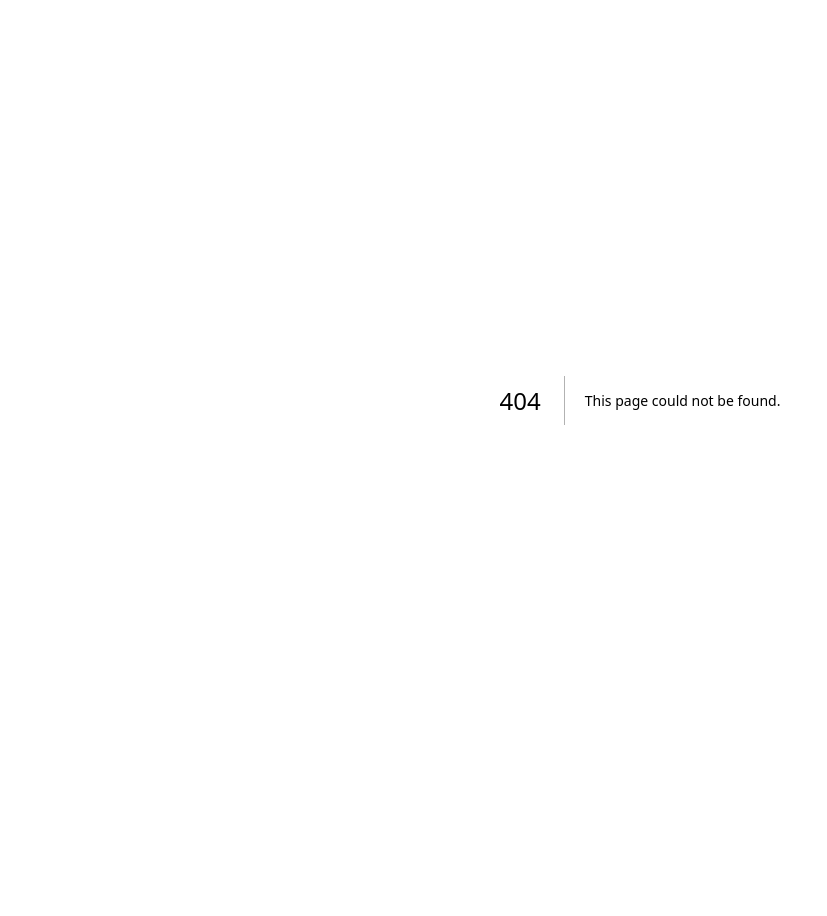
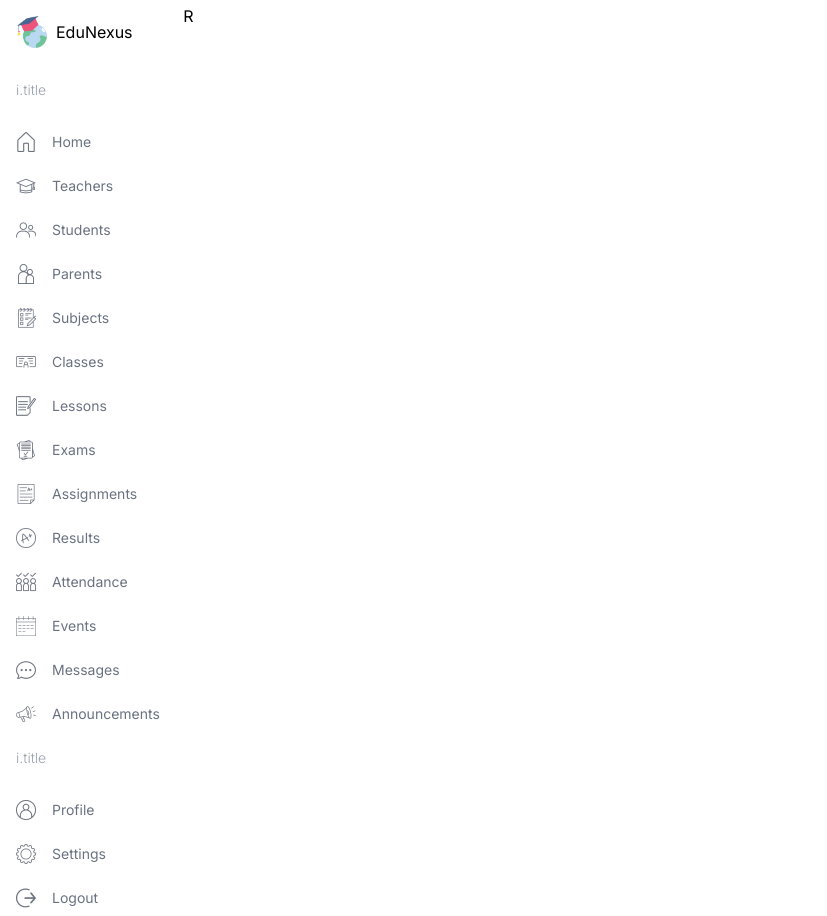
Before and after one commit to Simranjit884/edunexus, a Next.js app: page /admin in a window 1280 px wide. Before the commit this address had no page. Shown: the whole page, without its empty margins (0-827 px from the left). Before the commit the page ends 800 px from the top, so only its background shows below. Built offline with nearby package versions, Linux system fonts and the light colour scheme.

Commit message:
implemented the ui of left layout

```diff
--- /dev/null
+++ b/src/app/(dashboard)/admin/page.tsx
@@ -0,0 +1,7 @@
+import React from "react";
+
+const AdminPage = () => {
+  return <div>AdminPage</div>;
+};
+
+export default AdminPage;
--- /dev/null
+++ b/src/app/(dashboard)/layout.tsx
@@ -0,0 +1,27 @@
+import Image from "next/image";
+import Link from "next/link";
+import Menu from "@/components/Menu";
+
+export default function DashboardLayout({
+  children,
+}: Readonly<{
+  children: React.ReactNode;
+}>) {
+  return (
+    <div className="flex h-screen">
+      {/*LEFT */}
+      <div className="w-[14%] p-4 md:w-[8%] lg:w-[16%] xl:w-[14%]">
+        <Link
+          href="/"
+          className="flex items-center justify-center gap-2 lg:justify-start"
+        >
+          <Image src="/logo.png" alt="logo" width={32} height={32} />
+          <span className="hidden lg:block">EduNexus</span>
+        </Link>
+        <Menu />
+      </div>
+      {/*RIGHT */}
+      <div className="w-[86%] p-1 md:w-[92%] lg:w-[84%] xl:w-[86%]">R</div>
+    </div>
+  );
+}
--- /dev/null
+++ b/src/app/(dashboard)/parent/page.tsx
@@ -0,0 +1,7 @@
+import React from "react";
+
+const ParentPage = () => {
+  return <div>ParentPage</div>;
+};
+
+export default ParentPage;
--- /dev/null
+++ b/src/app/(dashboard)/student/page.tsx
@@ -0,0 +1,7 @@
+import React from "react";
+
+const StudentPage = () => {
+  return <div>StudentPage</div>;
+};
+
+export default StudentPage;
--- /dev/null
+++ b/src/app/(dashboard)/teacher/page.tsx
@@ -0,0 +1,7 @@
+import React from "react";
+
+const TeacherPage = () => {
+  return <div>TeacherPage</div>;
+};
+
+export default TeacherPage;
--- /dev/null
+++ b/src/app/sign-in/page.tsx
@@ -0,0 +1,7 @@
+import React from "react";
+
+const SignInPage = () => {
+  return <div>SignInPage</div>;
+};
+
+export default SignInPage;
--- a/src/components/Menu.tsx
+++ b/src/components/Menu.tsx
@@ -1,3 +1,6 @@
+import Image from "next/image";
+import Link from "next/link";
+
 const menuItems = [
   {
     title: "MENU",
@@ -112,3 +115,33 @@ const menuItems = [
     ],
   },
 ];
+
+const Menu = () => {
+  return (
+    <div className="mt-4 text-sm">
+      {menuItems.map((i) => {
+        return (
+          <div key={i.title} className="flex flex-col gap-2">
+            <span className="my-4 hidden font-light text-gray-400 lg:block">
+              i.title
+            </span>
+            {i.items.map((item) => {
+              return (
+                <Link
+                  href={item.href}
+                  key={item.label}
+                  className="flex items-center justify-center gap-4 py-2 text-gray-500 lg:justify-start"
+                >
+                  <Image src={item.icon} alt="" width={20} height={20} />
+                  <span className="hidden lg:block">{item.label}</span>
+                </Link>
+              );
+            })}
+          </div>
+        );
+      })}
+    </div>
+  );
+};
+
+export default Menu;
--- /dev/null
+++ b/src/components/Navbar.tsx
@@ -0,0 +1,7 @@
+import React from "react";
+
+const Navbar = () => {
+  return <div>Navbar</div>;
+};
+
+export default Navbar;
```
Also changed, not shown: package.json (+8 -6 lines), 2 other files (tests, documents, lock files or other folders).
